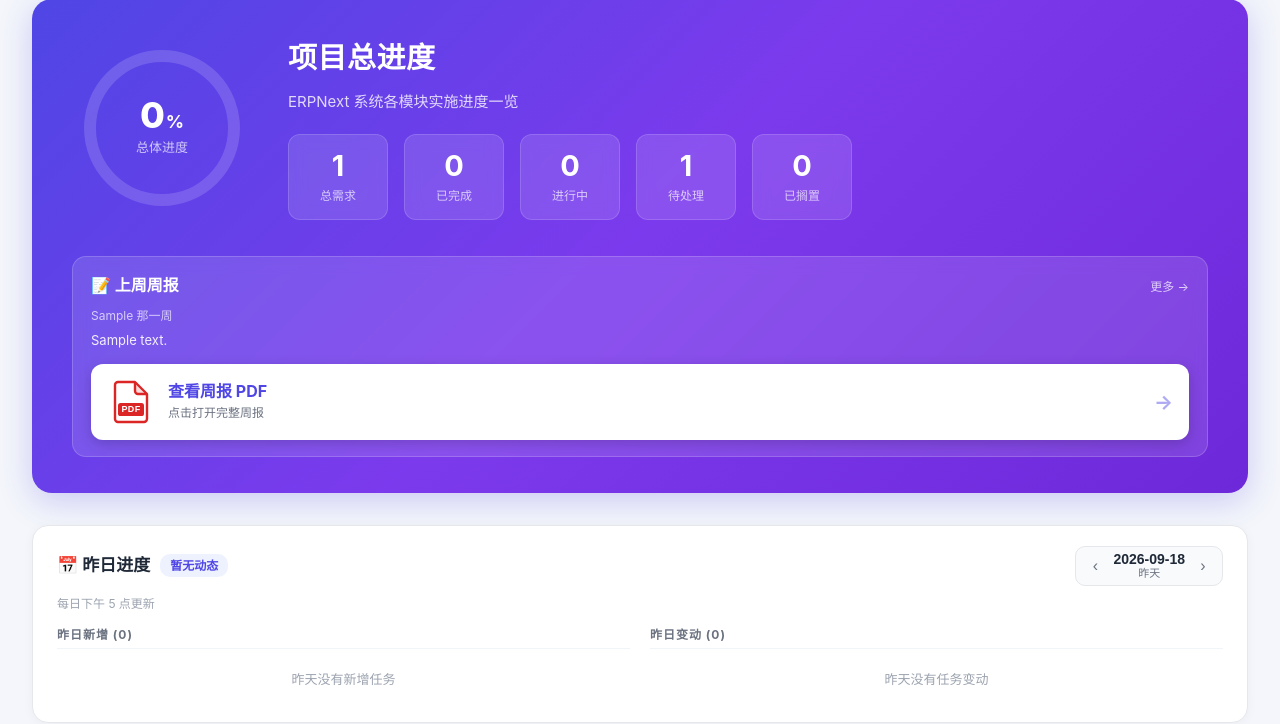
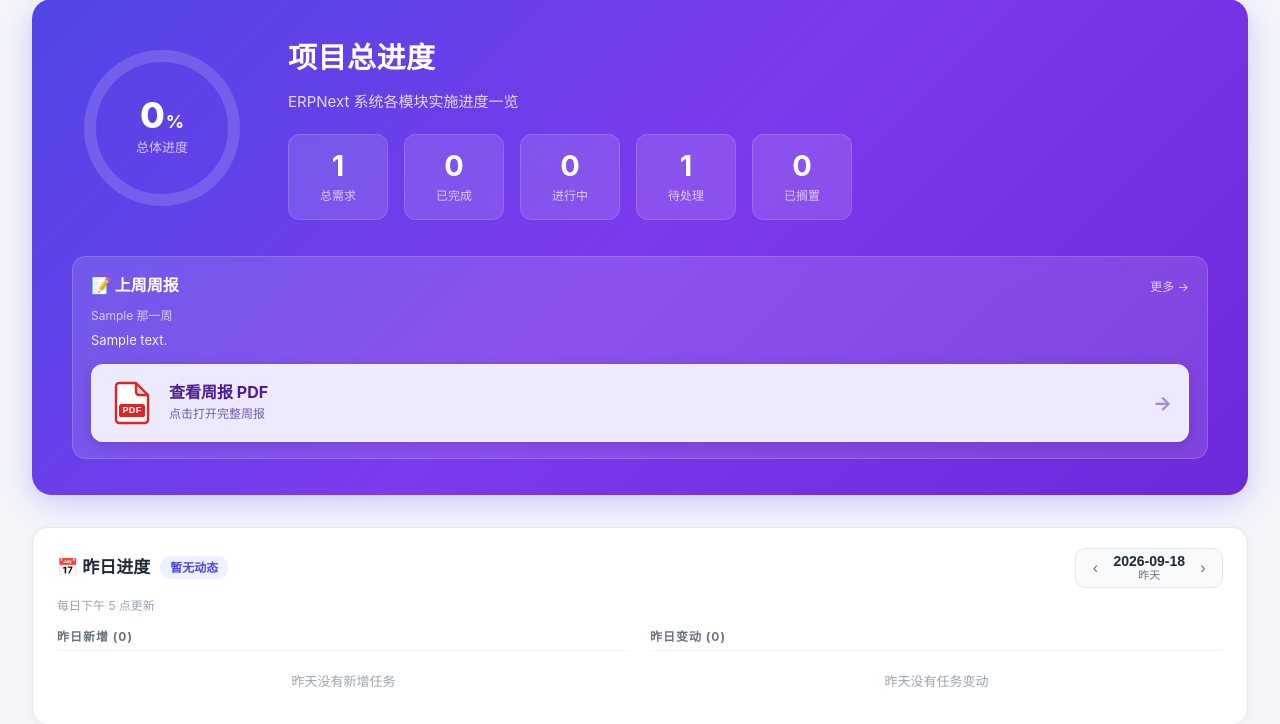
Before and after one commit to BoyangCheng/toolbox, a Flask app: page /progress in a window 1280 px wide. Shown: the part 135-859 px from the top of the page. Run offline with Flask 3, Linux system fonts and the light colour scheme; data comes from the database, SQL or seed files in the repository; tables that the repository leaves empty hold one stand-in row (values such as "Sample post"); parts of the project's set-up code (start-up, migrations or seed data) failed here and were passed over.

Commit message:
周报页上传表单移到页面底部；进度页 PDF 按钮改用淡紫色
Co-Authored-By: Claude Opus 5 <noreply@anthropic.com>

```diff
--- a/toolbox/templates/progress.html
+++ b/toolbox/templates/progress.html
@@ -103,13 +103,13 @@ main.container{max-width:100%;padding-left:32px;padding-right:32px}
 .pg-report-week{font-size:12px;opacity:.7;margin-bottom:4px}
 .pg-report-sum{font-size:13px;opacity:.9;line-height:1.55;white-space:pre-wrap;overflow-wrap:anywhere;margin-bottom:14px;display:-webkit-box;-webkit-line-clamp:3;-webkit-box-orient:vertical;overflow:hidden}
 /* 大号文件夹按钮：白底靠在紫色上，够显眼 */
-.pg-report-file{margin-top:auto;display:flex;align-items:center;gap:13px;padding:14px 16px;background:#fff;border-radius:12px;color:#4f46e5;text-decoration:none;box-shadow:0 4px 14px rgba(0,0,0,.18);transition:transform .12s,box-shadow .12s}
-.pg-report-file:hover{transform:translateY(-2px);box-shadow:0 10px 24px rgba(0,0,0,.26)}
+.pg-report-file{margin-top:auto;display:flex;align-items:center;gap:13px;padding:14px 16px;background:#ede9fe;border:1px solid rgba(255,255,255,.45);border-radius:12px;color:#4c1d95;text-decoration:none;box-shadow:0 4px 14px rgba(49,20,110,.22);transition:transform .12s,box-shadow .12s,background .12s}
+.pg-report-file:hover{transform:translateY(-2px);background:#f5f3ff;box-shadow:0 10px 24px rgba(49,20,110,.3)}
 .pg-report-file:active{transform:translateY(0)}
 .pg-report-file svg{width:48px;height:48px;flex-shrink:0}
 .pg-report-file .t{min-width:0}
 .pg-report-file .t b{display:block;font-size:16px;font-weight:700;line-height:1.3}
-.pg-report-file .t small{display:block;font-size:12px;color:#6b7280;margin-top:2px}
+.pg-report-file .t small{display:block;font-size:12px;color:#6d5bb5;margin-top:2px}
 .pg-report-file .go{margin-left:auto;font-size:20px;font-weight:700;opacity:.45}
 .pg-report-empty{font-size:13px;opacity:.7}
 @media(max-width:1359px){.pg-report{flex:1 1 100%}}
```
Also changed, not shown: toolbox/templates/reports.html (+14 -15 lines).
